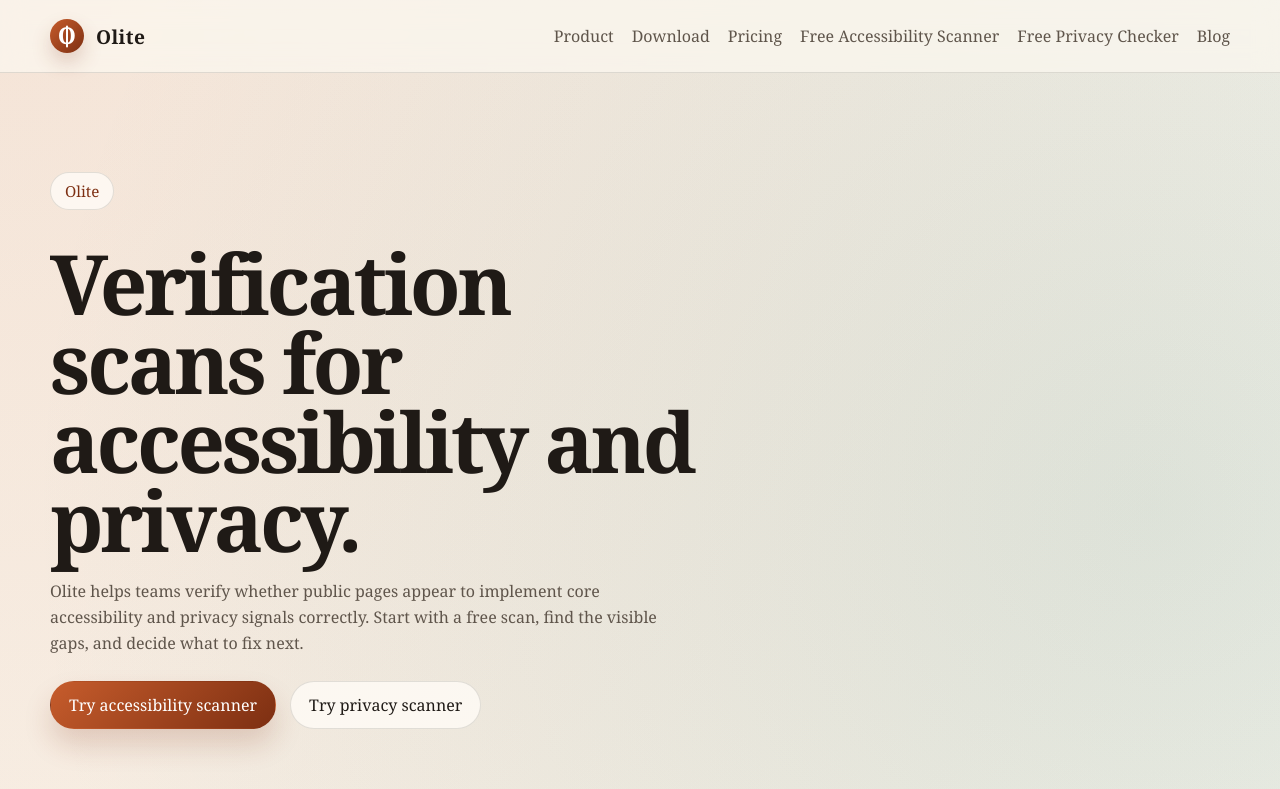
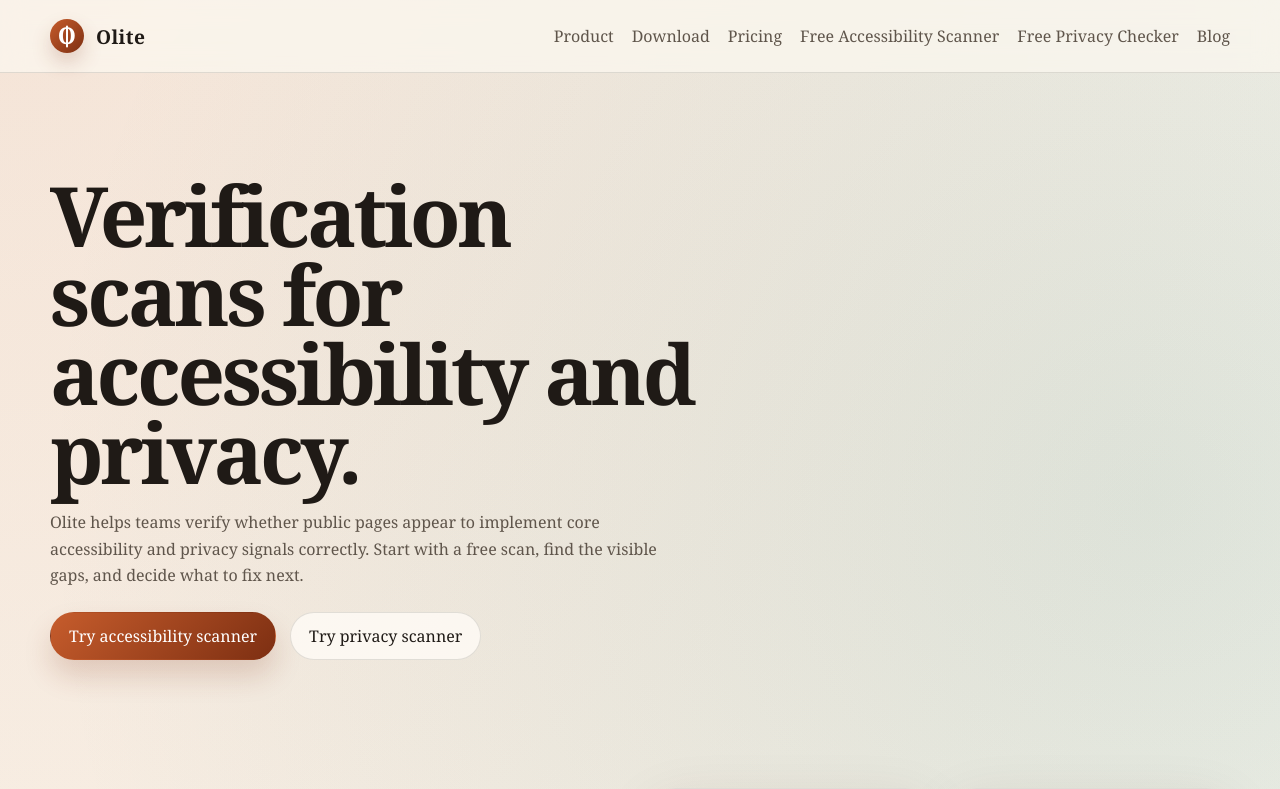
Before and after one commit to ah8571/olite, a Next.js app: page / in a window 1280 px wide. Shown: the top 789 px of the page. Built offline with nearby package versions, Linux system fonts and the light colour scheme.

Commit message:
Refine homepage hero and structure automation docs

```diff
--- a/app/page.tsx
+++ b/app/page.tsx
@@ -22,7 +22,6 @@
       <section className="hero">
         <div className="container hero-grid">
           <div>
-            <p className="eyebrow">Olite</p>
             <h1 className="display">Verification scans for accessibility and privacy.</h1>
             <p className="lede">
               Olite helps teams verify whether public pages appear to implement core accessibility and
```
Also changed, not shown: 2 other files (tests, documents, lock files or other folders).
